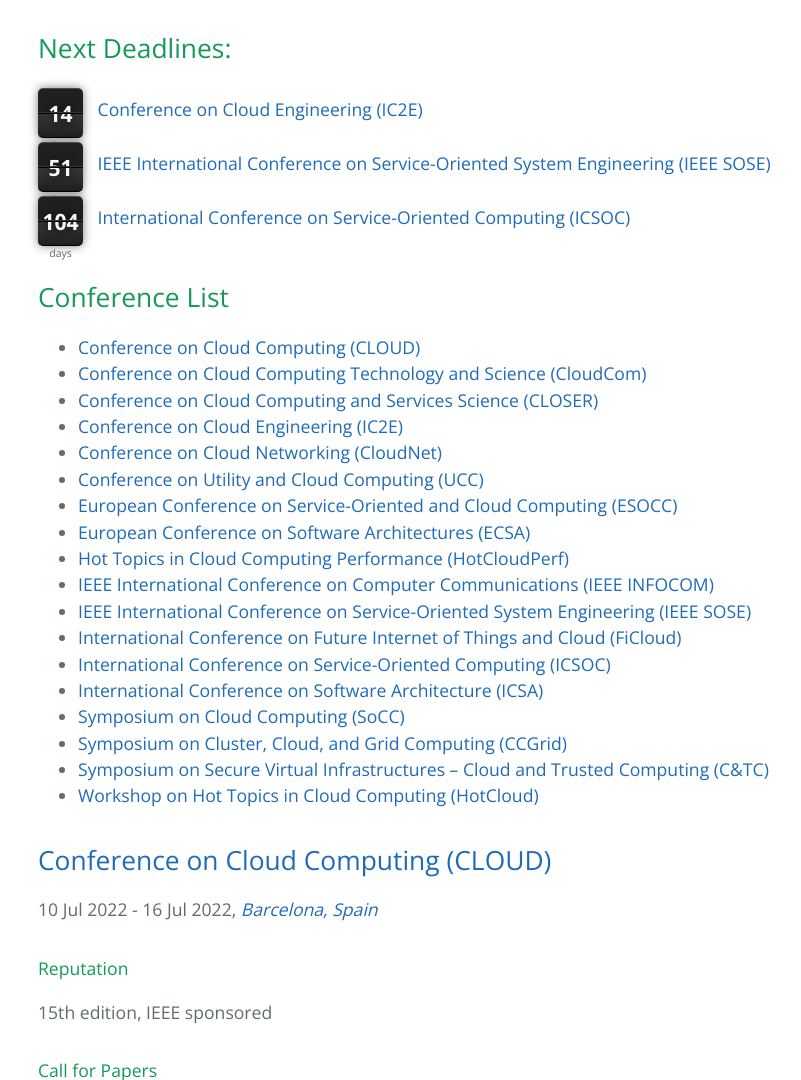
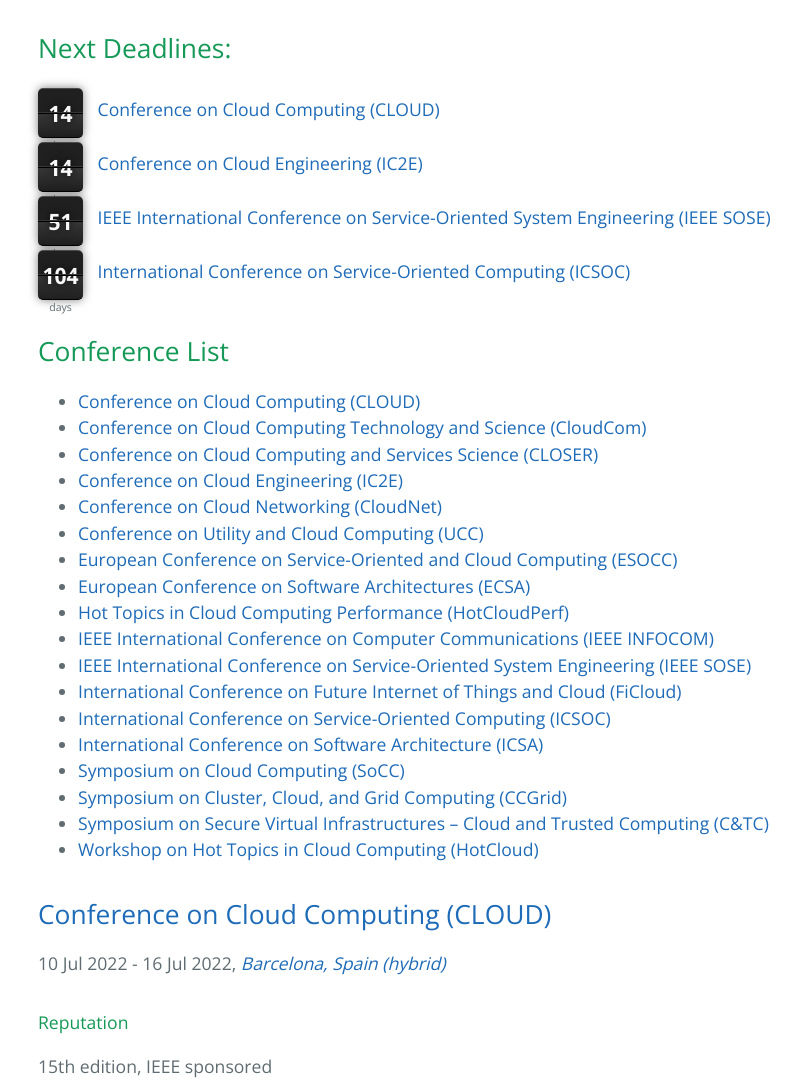
Before and after one commit to stefan-kolb/cloud-conferences, a Jekyll site: the page built from index.html, in a window 1280 px wide and 1400 px high. Shown: the part 320-1400 px from the top of the window, without its empty margins (186-987 px from the left). Built offline with Jekyll 4.4.1, drawn with Linux system fonts in a browser that asks for light colours; nearby versions of some CDN libraries; some of the changed text lies outside the part shown.

Commit message:
update CLOUD 2022

```diff
--- a/_data/conferences.yml
+++ b/_data/conferences.yml
@@ -3,10 +3,10 @@
   url: https://conferences.computer.org/cloud/2022/
   edition: 15
   organization: IEEE
-  deadline: "2022-03-01"
+  deadline: "2022-04-01"
   date_from: "2022-07-10"
   date_to: "2022-07-16"
-  location: "Barcelona, Spain"
+  location: "Barcelona, Spain (hybrid)"
   acceptance:
     - 2015: 15
     - 2014: 19
```
